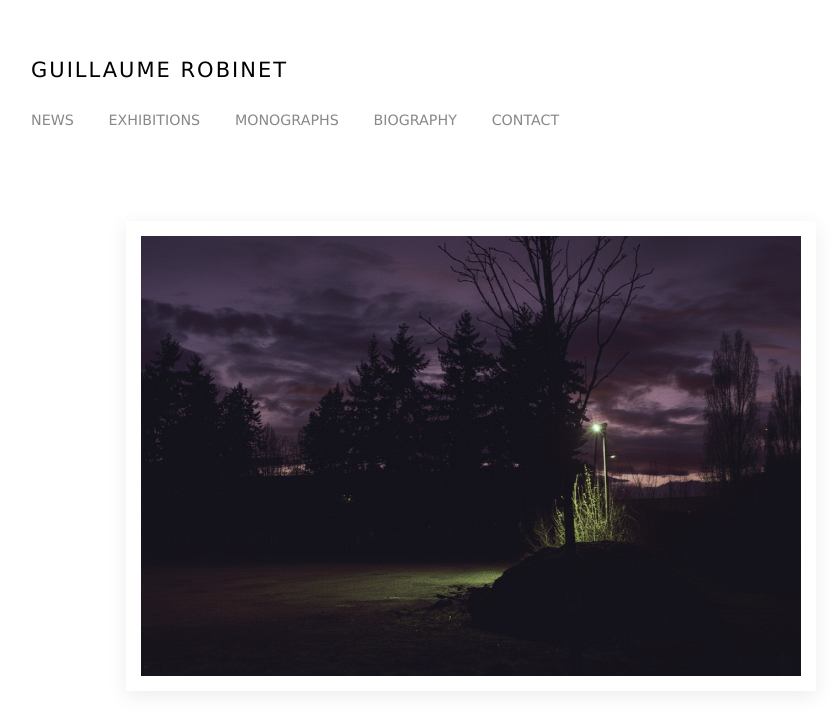
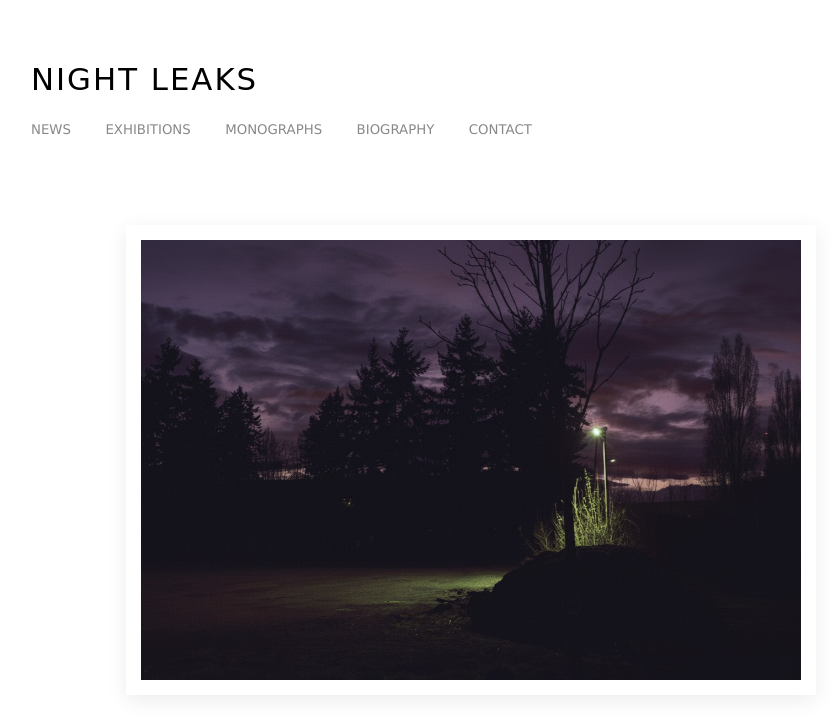
Before and after one commit to warminoss/websiteGR, a plain HTML site: page index.html in a window 1280 px wide. Shown: the whole page, without its empty margins (169-1001 px from the left). Drawn offline with Linux system fonts and the light colour scheme; a web font is replaced by a local one.

Commit message:
Update index.html

```diff
--- a/index.html
+++ b/index.html
@@ -5,11 +5,15 @@
     <meta name="viewport" content="width=device-width, initial-scale=1.0, maximum-scale=1.0, user-scalable=no">
     <title>NIGHT LEAKS</title>
     <style>
+        /* Import de la police "Dégoulinante" */
+        @import url('https://fonts.googleapis.com/css2?family=Rubik+Wet+Paint&display=swap');
+
         :root {
             --bg-color: #ffffff;
             --text-color: #000000;
             --font-main: Verdana, Geneva, Tahoma, sans-serif;
-            --font-size: 15px;
+            --font-creepy: 'Rubik Wet Paint', cursive; /* Nouvelle police */
+            --font-size: 14px;
         }
 
         body, html {
@@ -36,7 +40,6 @@
         #melt-svg {
             width: 100%; height: 100%;
             display: block;
-            /* Optimisation du rendu pour supporter le FractalNoise */
             shape-rendering: optimizeSpeed;
         }
 
@@ -53,13 +56,35 @@
         #main-site.visible { opacity: 1; }
 
         header { margin-bottom: 20px; flex-shrink: 0; }
-        h1 { font-size: 1.4rem; text-transform: uppercase; margin-bottom: 20px; font-weight: normal; letter-spacing: 2px; cursor: pointer; }
+
+        /* TITRE NIGHT LEAKS */
+        h1 {
+            font-family: var(--font-creepy); /* Application de la police */
+            font-size: 2.2rem; /* Un peu plus gros pour bien voir l'effet */
+            text-transform: uppercase;
+            margin-bottom: 20px;
+            font-weight: normal;
+            letter-spacing: 2px;
+            cursor: pointer;
+            /* Petit ajustement pour l'alignement visuel de cette police */
+            line-height: 1.2;
+        }
+
         nav ul { list-style: none; padding: 0; margin: 0; }
-        nav li { text-transform: uppercase; cursor: pointer; margin-right: 30px; display: inline-block; font-size: 0.95rem; color: #888; }
+        nav li {
+            font-family: var(--font-main); /* Le menu reste propre et lisible */
+            text-transform: uppercase;
+            cursor: pointer;
+            margin-right: 30px;
+            display: inline-block;
+            font-size: 0.95rem;
+            color: #888;
+        }
 
         @media (max-width: 600px) {
             nav li { display: block; margin-bottom: 10px; }
             #main-site { padding: 25px; }
+            h1 { font-size: 1.8rem; } /* Ajustement mobile */
         }
 
         .content-section { display: none; animation: fadeIn 0.6s ease; overflow-y: auto; height: 100%; }
@@ -93,7 +118,6 @@
                 </pattern>
 
                 <filter id="liquid-melt" x="-20%" y="-20%" width="140%" height="140%" color-interpolation-filters="sRGB">
-                    <!-- CHANGEMENT ICI : FractalNoise + 2 Octaves pour un effet "Huileuse/Lourde" -->
                     <feTurbulence id="noise-layer" type="fractalNoise" baseFrequency="0.01 0.04" numOctaves="2" result="noise" seed="0" />
                     <feDisplacementMap id="map-layer" in="SourceGraphic" in2="noise" scale="0" xChannelSelector="R" yChannelSelector="G" />
                 </filter>
@@ -104,7 +128,7 @@
 
     <div id="main-site">
         <header>
-            <h1 onclick="goHome()">GUILLAUME ROBINET</h1>
+            <h1 onclick="goHome()">NIGHT LEAKS</h1>
             <nav>
                 <ul>
                     <li onclick="showPage('news')">News</li>
@@ -162,7 +186,7 @@
             const width = window.innerWidth;
             const isDesktop = width > 768;
 
-            // --- CONFIGURATION ---
+            // --- CONFIGURATION SVG ---
             const turbulence = document.getElementById('noise-layer');
             const displacement = document.getElementById('map-layer');
             const svgContainer = document.getElementById('loader-container');
@@ -170,31 +194,27 @@
 
             const seed = Math.floor(Math.random() * 100);
 
-            // NOUVEAU REGLAGE "JE NE SAIS QUOI" (Effet Coulure)
-            // freqX basse (0.01) = vagues larges
-            // freqY haute (0.05 ou 0.02) = stries verticales
+            // Reglage "Huileuse / Coulure"
             let freqX, freqY;
 
             if (isDesktop) {
-                // Sur grand écran, on étire encore plus pour faire "Fondre"
                 freqX = 0.006;
                 freqY = 0.04;
             } else {
-                // Sur mobile
                 freqX = 0.01;
                 freqY = 0.06;
             }
 
-            turbulence.setAttribute('type', "fractalNoise"); // Plus lisse que turbulence
+            turbulence.setAttribute('type', "fractalNoise");
             turbulence.setAttribute('baseFrequency', `${freqX} ${freqY}`);
-            turbulence.setAttribute('numOctaves', "2"); // Plus de détails/complexité
+            turbulence.setAttribute('numOctaves', "2");
             turbulence.setAttribute('seed', seed);
 
             // --- SEQUENCES ---
             let sequence = [];
 
             if (!isDesktop) {
-                // MOBILE : Rapide, effet impact
+                // SEQUENCE MOBILE
                 sequence = [
                     { time: 1200, scale: width * 0.3, freqMult: 1.0 },
                     { time: 1450, scale: width * 1.2, freqMult: 0.9 },
@@ -203,27 +223,28 @@
                     { time: 2300, showSite: true }
                 ];
             } else {
-                // DESKTOP : Majestueux, effet coulure
+                // SEQUENCE DESKTOP (Stop Motion / Coulure)
                 sequence = [
                     // T=0 : Fixe
 
-                    // 1. Amorce : Le plastique se détend
+                    // 1. Amorce
                     { time: 1200, scale: width * 0.1, freqMult: 1.0 },
 
-                    // 2. Coulure : Ça commence à dégouliner
+                    // 2. Coulure
                     { time: 1500, scale: width * 0.3, freqMult: 0.95 },
 
-                    // 3. Distortion lourde : Stop motion marqué
+                    // 3. Distortion lourde
                     { time: 1900, scale: width * 0.6, freqMult: 0.85 },
 
-                    // 4. Liquéfaction : Les fréquences changent pour étirer
+                    // 4. Liquéfaction
                     { time: 2400, scale: width * 1.2, freqMult: 0.7 },
 
                     // 5. Destruction
                     { time: 2900, scale: width * 2.5, freqMult: 0.5 },
 
-                    // CUT
+                    // CUT BLANC
                     { time: 3200, clear: true },
+                    // CUT SITE
                     { time: 3500, showSite: true }
                 ];
             }
@@ -236,15 +257,12 @@
                         svgContainer.style.display = 'none';
                         mainSite.classList.add('visible');
                     } else {
-                        // Mise à jour brute (Stop Motion)
                         displacement.setAttribute('scale', step.scale);
 
-                        // On garde l'anisotropie (différence X/Y)
                         const fX = freqX * step.freqMult;
                         const fY = freqY * step.freqMult;
+                        const shift = Math.random() * 0.005;
 
-                        // Petit décalage aléatoire pour que le "liquide" bouge un peu
-                        const shift = Math.random() * 0.005;
                         turbulence.setAttribute('baseFrequency', `${fX} ${fY + shift}`);
                     }
                 }, step.time);
```
